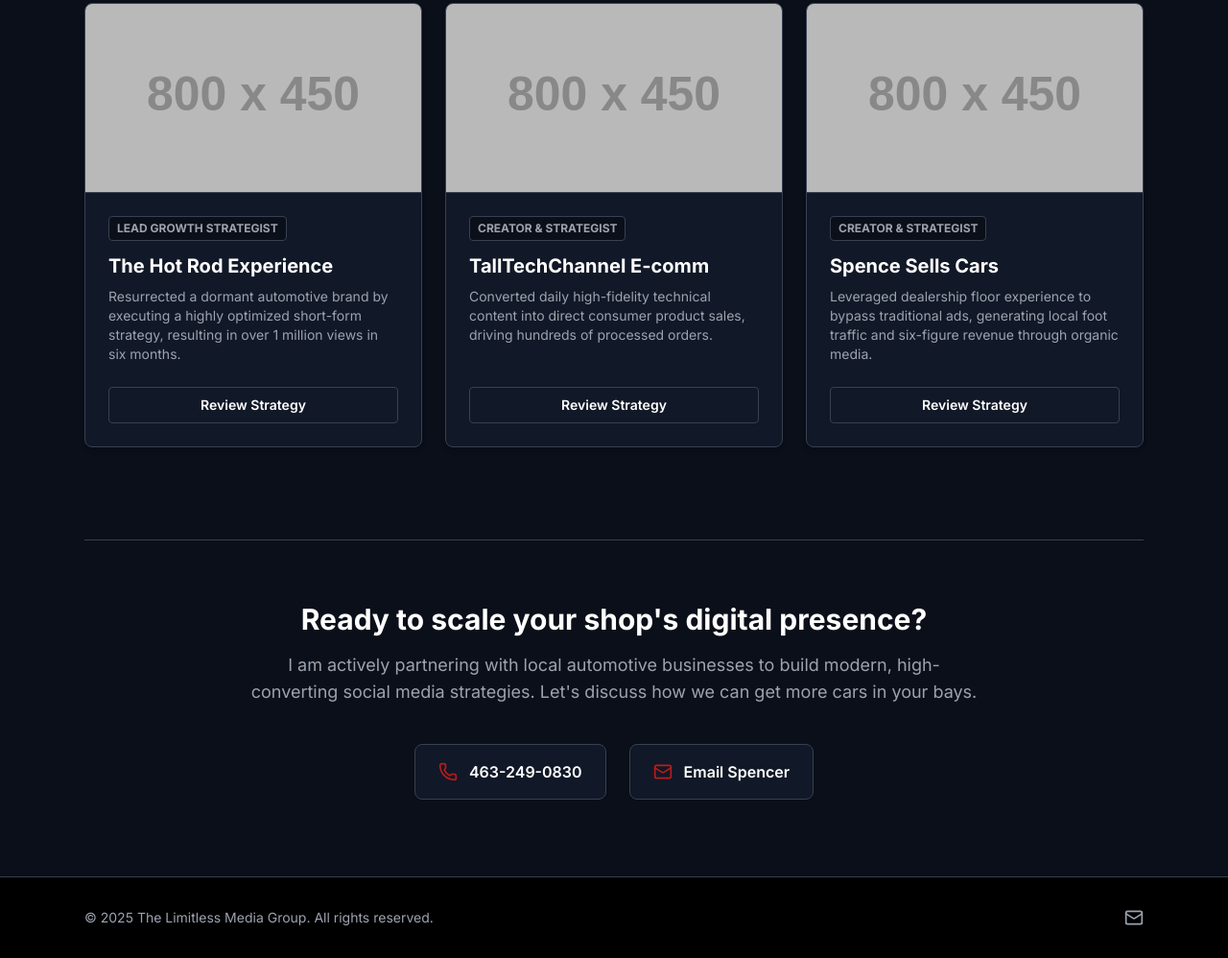
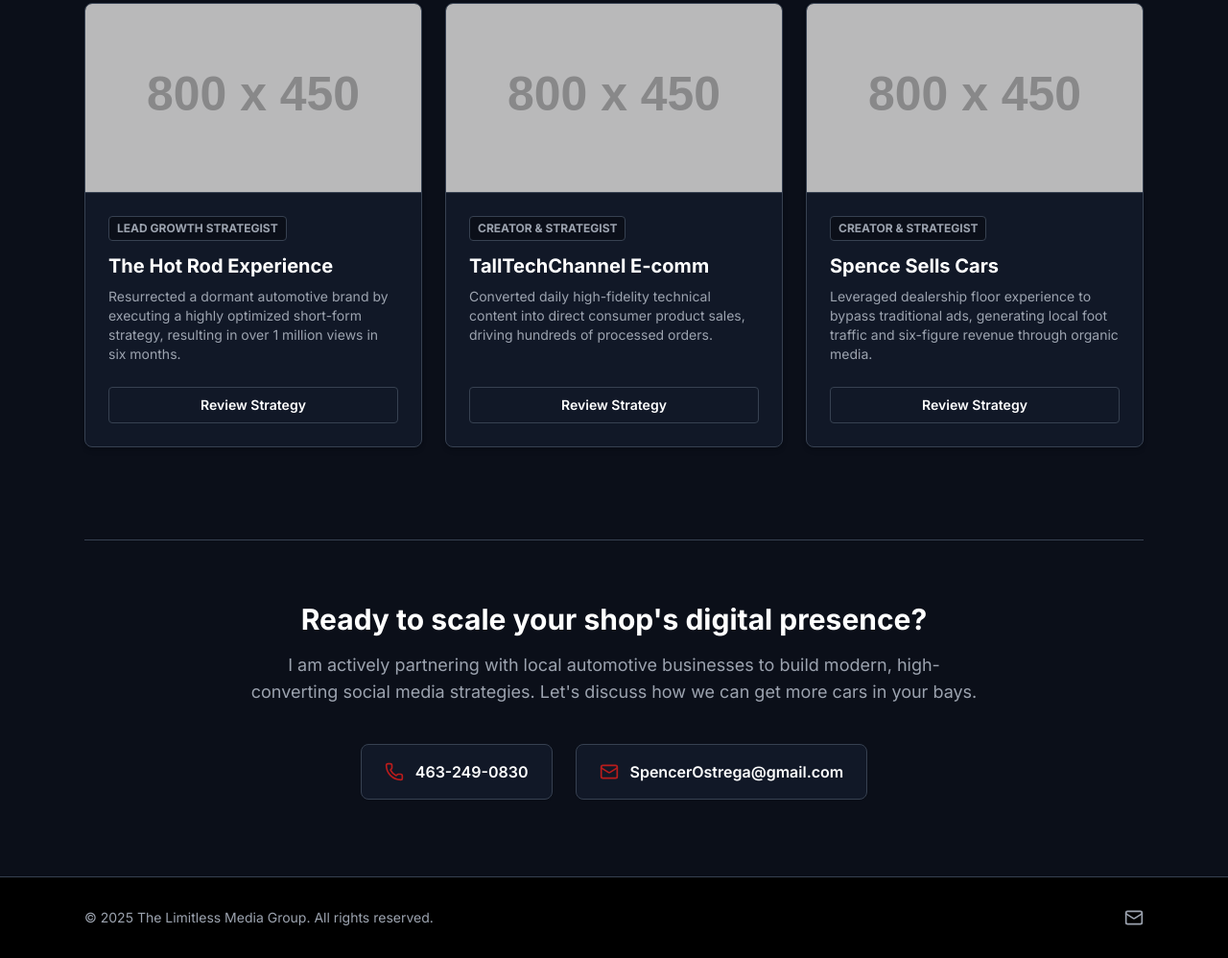
Before and after one commit to spencerostrega/My-site, a plain HTML site: page index.html in a window 1280 px wide. Shown: the part 1081-2079 px from the top of the page at 96% size. Drawn offline with nearby package versions, Linux system fonts and the light colour scheme; placeholder pictures from the web are drawn by us; some icons are missing.

```diff
--- a/index.html
+++ b/index.html
@@ -411,7 +411,7 @@
                         </a>
                         <a href="mailto:spencerostrega@gmail.com" class="flex items-center justify-center gap-3 w-full sm:w-auto px-6 py-4 bg-brand-card border border-brand-border hover:border-brand-red rounded-lg text-white font-semibold transition-all shadow-sm">
                             <i data-lucide="mail" class="text-brand-red w-5 h-5"></i>
-                            Email Spencer
+                            SpencerOstrega@gmail.com
                         </a>
                     </div>
                 </div>
```
